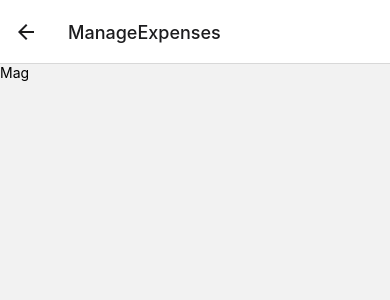
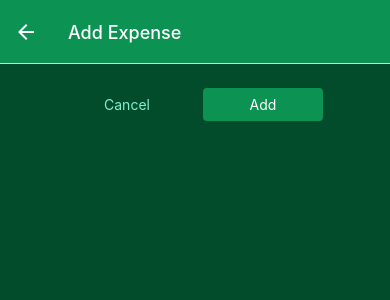
Before and after one commit to veronikanezdraj/expence-tracker-project, a React Native app: screen /ManageExpenses in a window 390 px wide. Shown: the top 300 px of the page. Built offline with nearby package versions, Linux system fonts and the light colour scheme.

Commit message:
add custom button

```diff
--- a/App.js
+++ b/App.js
@@ -63,13 +63,24 @@
     <>
       <StatusBar style="auto" />
       <NavigationContainer>
-        <Stack.Navigator>
+        <Stack.Navigator
+          screenOptions={{
+            headerStyle: { backgroundColor: GlobalStyles.colors.primary500 },
+            headerTintColor: "white",
+          }}
+        >
           <Stack.Screen
             name="ExpensesOverview"
             component={ExpensesOverview}
             options={{ headerShown: false, title: "All Expenses" }}
           />
-          <Stack.Screen name="ManageExpenses" component={ManageExpenses} />
+          <Stack.Screen
+            name="ManageExpenses"
+            component={ManageExpenses}
+            options={{
+              presentation: "modal",
+            }}
+          />
         </Stack.Navigator>
       </NavigationContainer>
     </>
--- /dev/null
+++ b/UI/Button.js
@@ -0,0 +1,42 @@
+import { Pressable, StyleSheet, View, Text } from "react-native";
+import { GlobalStyles } from "../constants/styles";
+
+function Button({ children, onPress, mode, style }) {
+  return (
+    <View style={style}>
+      <Pressable
+        onPress={onPress}
+        style={({ pressed }) => pressed && styles.pressed}
+      >
+        <View style={[styles.button, mode === "flat" && styles.flat]}>
+          <Text style={[styles.buttonText, mode === "flat" && styles.flatText]}>
+            {children}
+          </Text>
+        </View>
+      </Pressable>
+    </View>
+  );
+}
+export default Button;
+const styles = StyleSheet.create({
+  button: {
+    borderRadius: 4,
+    padding: 8,
+    backgroundColor: GlobalStyles.colors.primary500,
+  },
+  flat: {
+    backgroundColor: "transparent",
+  },
+  buttonText: {
+    color: "white",
+    textAlign: "center",
+  },
+  flatText: {
+    color: GlobalStyles.colors.primary200,
+  },
+  pressed: {
+    opacity: 0.75,
+    backgroundColor: GlobalStyles.colors.primary100,
+    borderRadius: 4,
+  },
+});
--- a/components/ExpensesOutput/ExpenseItem.js
+++ b/components/ExpensesOutput/ExpenseItem.js
@@ -2,10 +2,10 @@
 import { GlobalStyles } from "../../constants/styles";
 import { getFormattedDate } from "../../util/date";
 import { useNavigation } from "@react-navigation/native";
-function ExpenseItem({ description, amount, date }) {
+function ExpenseItem({ id, description, amount, date }) {
   const navigation = useNavigation();
   function expensePressHandler() {
-    navigation.navigate("ManageExpenses");
+    navigation.navigate("ManageExpenses", { expenseId: id });
   }
   return (
     <Pressable
--- a/constants/styles.js
+++ b/constants/styles.js
@@ -9,7 +9,7 @@
     primary800: "#024c2c",
     accent500: "#f78d0c",
     error50: "#fcc4e4",
-    error500: "#9b095c",
+    error500: "#9b0950",
     gray500: "#39324a",
     gray700: "#221c30",
   },
--- a/screens/ManageExpenses.js
+++ b/screens/ManageExpenses.js
@@ -1,7 +1,72 @@
+import { useLayoutEffect } from "react";
 import { Text, View, StyleSheet, Pressable } from "react-native";
+import IconButton from "../UI/IconButton";
+import { GlobalStyles } from "../constants/styles";
+import Button from "../UI/Button";
 
-function ManageExpenses() {
-  return <Text>Mag</Text>;
+function ManageExpenses({ route, navigation }) {
+  const editedExpensedId = route.params?.expenseId;
+  const isEditing = !!editedExpensedId;
+
+  useLayoutEffect(() => {
+    navigation.setOptions({
+      title: isEditing ? "Edit Expense" : "Add Expense",
+    });
+  }, [navigation, isEditing]);
+
+  function deleteExpenseHandler() {
+    navigation.goBack();
+  }
+  function cancelHandler() {
+    navigation.goBack();
+  }
+  function confirmHandler() {
+    navigation.goBack();
+  }
+  return (
+    <View style={styles.container}>
+      <View style={styles.buttonContainer}>
+        <Button style={styles.button} mode="flat" onPress={cancelHandler}>
+          Cancel
+        </Button>
+        <Button style={styles.button} onPress={confirmHandler}>
+          {isEditing ? "Update" : "Add"}
+        </Button>
+      </View>
+      {isEditing && (
+        <View style={styles.deleteContainer}>
+          <IconButton
+            icon="trash"
+            color={GlobalStyles.colors.error500}
+            size={40}
+            onPress={deleteExpenseHandler}
+          />
+        </View>
+      )}
+    </View>
+  );
 }
 export default ManageExpenses;
-const styles = StyleSheet.create({});
+const styles = StyleSheet.create({
+  container: {
+    flex: 1,
+    padding: 24,
+    backgroundColor: GlobalStyles.colors.primary800,
+  },
+  buttonContainer: {
+    flexDirection: "row",
+    justifyContent: "center",
+    alignItems: "center",
+  },
+  button: {
+    minWidth: 120,
+    marginHorizontal: 8,
+  },
+  deleteContainer: {
+    marginTop: 16,
+    paddingTop: 8,
+    borderTopColor: GlobalStyles.colors.primary200,
+    borderTopWidth: 2,
+    alignItems: "center",
+  },
+});
```
